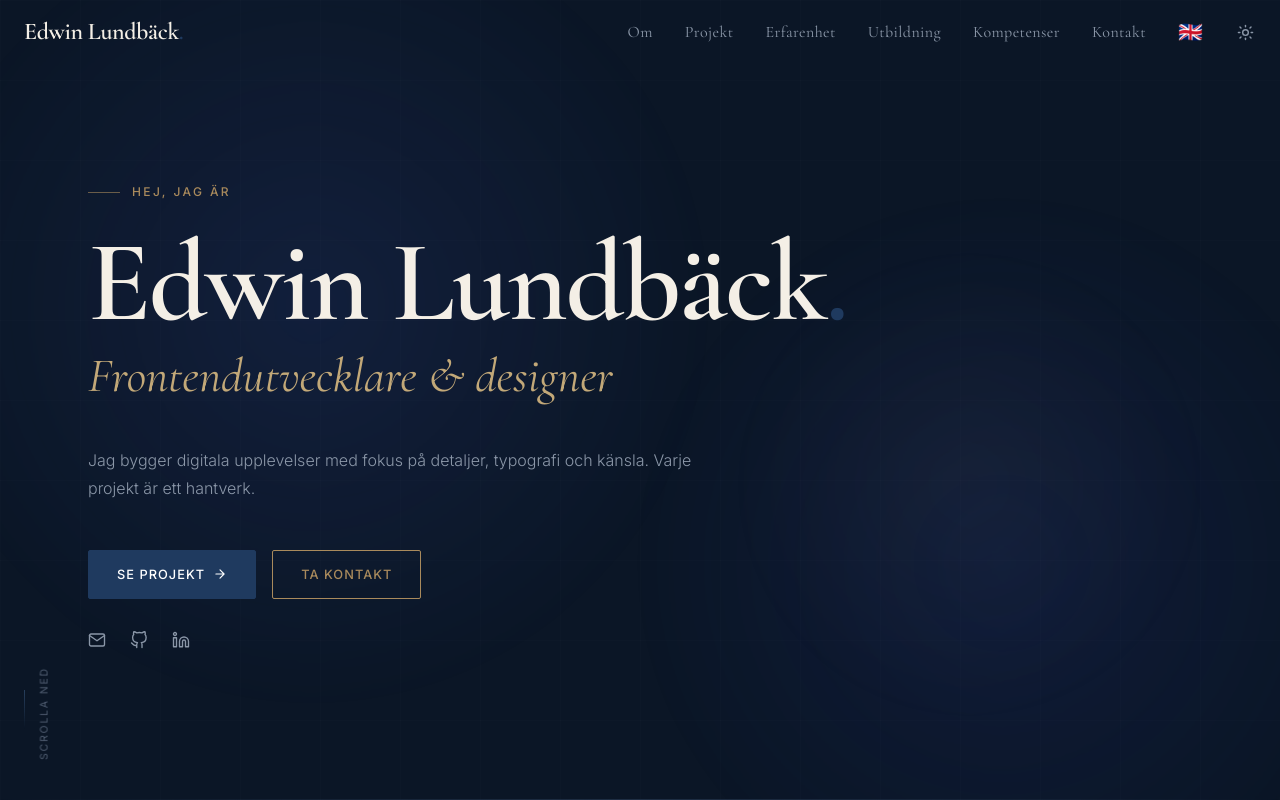
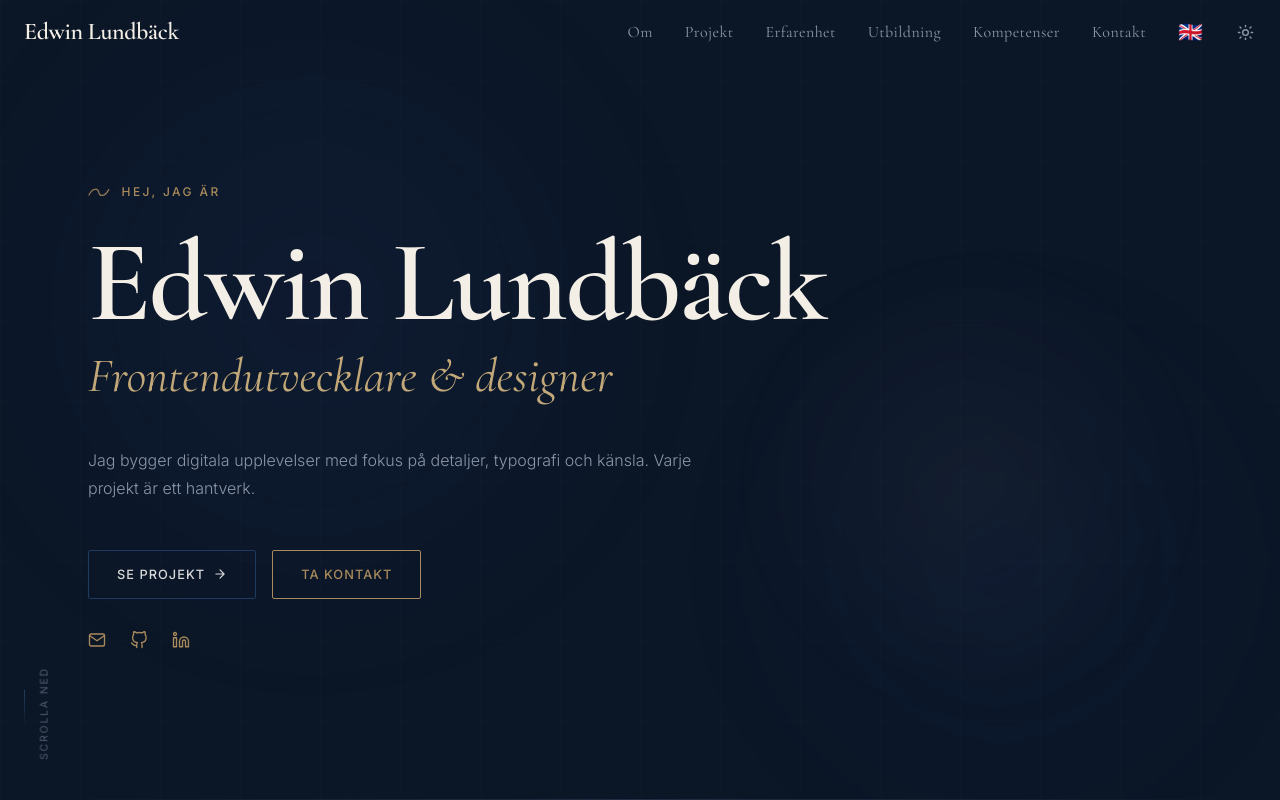
Before and after one commit to edlu2100/Portfolio, a React (Vite) app: page / in a window 1280 px wide. Shown: the top 800 px of the page. Built offline with nearby package versions, Linux system fonts and the light colour scheme; a web font is replaced by a local one.

Commit message:
small designtweeks

```diff
--- a/src/components/Background.tsx
+++ b/src/components/Background.tsx
@@ -27,7 +27,7 @@ export default function Background() {
             maxWidth: '800px',
             maxHeight: '800px',
             borderRadius: '50%',
-            background: 'radial-gradient(ellipse, rgba(79,114,255,0.10) 0%, transparent 68%)',
+            background: 'radial-gradient(ellipse, rgba(79,114,255,0.05) 0%, transparent 68%)',
             filter: 'blur(10px)',
             animation: 'orb1 28s ease-in-out infinite',
           }} />
@@ -42,7 +42,7 @@ export default function Background() {
             maxWidth: '750px',
             maxHeight: '750px',
             borderRadius: '50%',
-            background: 'radial-gradient(ellipse, rgba(44,65,192,0.12) 0%, transparent 68%)',
+            background: 'radial-gradient(ellipse, rgba(44,65,192,0.05) 0%, transparent 60%)',
             filter: 'blur(10px)',
             animation: 'orb2 36s ease-in-out infinite',
           }} />
@@ -57,7 +57,7 @@ export default function Background() {
             maxWidth: '500px',
             maxHeight: '500px',
             borderRadius: '50%',
-            background: 'radial-gradient(ellipse, rgba(217,200,168,0.04) 0%, transparent 68%)',
+            background: 'radial-gradient(ellipse, rgba(217,200,168,0.036) 0%, transparent 68%)',
             filter: 'blur(8px)',
             animation: 'orb3 44s ease-in-out infinite',
           }} />
@@ -85,7 +85,7 @@ export default function Background() {
             maxWidth: '780px',
             maxHeight: '780px',
             borderRadius: '50%',
-            background: 'radial-gradient(ellipse, rgba(196,169,126,0.18) 0%, transparent 68%)',
+            background: 'radial-gradient(ellipse, rgba(196,169,126,0.162) 0%, transparent 68%)',
             filter: 'blur(12px)',
             animation: 'orb1 32s ease-in-out infinite',
           }} />
@@ -100,7 +100,7 @@ export default function Background() {
             maxWidth: '700px',
             maxHeight: '700px',
             borderRadius: '50%',
-            background: 'radial-gradient(ellipse, rgba(58,86,232,0.07) 0%, transparent 68%)',
+            background: 'radial-gradient(ellipse, rgba(58,86,232,0.063) 0%, transparent 68%)',
             filter: 'blur(12px)',
             animation: 'orb2 40s ease-in-out infinite',
           }} />
@@ -115,7 +115,7 @@ export default function Background() {
             maxWidth: '600px',
             maxHeight: '600px',
             borderRadius: '50%',
-            background: 'radial-gradient(ellipse, rgba(138,110,67,0.05) 0%, transparent 68%)',
+            background: 'radial-gradient(ellipse, rgba(138,110,67,0.045) 0%, transparent 68%)',
             filter: 'blur(10px)',
             animation: 'orb3 48s ease-in-out infinite',
           }} />
--- a/src/components/Hero.tsx
+++ b/src/components/Hero.tsx
@@ -85,13 +85,15 @@ export default function Hero() {
             gap: '0.75rem',
           }}
         >
-          <span style={{
-            display: 'inline-block',
-            width: '2rem',
-            height: '1px',
-            backgroundColor: accentColor,
-            opacity: 0.6,
-          }} />
+          <svg width="21.6" height="12.6" viewBox="0 0 24 14" fill="none" aria-hidden="true" style={{ flexShrink: 0, opacity: 0.85 }}>
+            <path
+              d="M1 10 C5 2, 11 2, 12 7 C13 12, 19 12, 23 4"
+              stroke={accentColor}
+              strokeWidth="1.4"
+              strokeLinecap="round"
+              fill="none"
+            />
+          </svg>
           {h.greeting}
         </p>
 
@@ -109,7 +111,7 @@ export default function Hero() {
           }}
         >
           {h.name}
-          <span style={{ color: 'var(--color-primary)' }}>.</span>
+         {/*<span style={{ color: 'var(--color-primary)' }}>.</span>*/}
         </h1>
 
         {/* Roll – kursiv serif */}
@@ -164,8 +166,8 @@ export default function Hero() {
               paddingRight: '1.75rem',
               paddingTop: '0.875rem',
               paddingBottom: '0.875rem',
-              backgroundColor: 'var(--color-primary)',
-              color: '#fff',
+              backgroundColor: theme === 'dark' ? 'transparent' : 'transparent',
+              color: theme === 'dark' ? '#D9D9D9' : 'var(--color-primary)',
               fontFamily: "'Inter', system-ui, sans-serif",
               fontSize: '0.8rem',
               fontWeight: 500,
@@ -173,15 +175,15 @@ export default function Hero() {
               textTransform: 'uppercase',
               textDecoration: 'none',
               borderRadius: '2px',
-              border: '1px solid var(--color-primary)',
+              border: theme === 'dark' ? '1px solid var(--color-primary)' : '1px solid var(--color-primary)',
               transition: 'background-color 0.2s ease, transform 0.2s ease',
             }}
             onMouseEnter={e => {
-              (e.currentTarget as HTMLElement).style.backgroundColor = 'var(--color-primary-dark)'
+              (e.currentTarget as HTMLElement).style.backgroundColor = theme === 'dark' ? 'var(--color-surface-elevated)' : 'var(--color-surface-elevated)'
               ;(e.currentTarget as HTMLElement).style.transform = 'translateY(-1px)'
             }}
             onMouseLeave={e => {
-              (e.currentTarget as HTMLElement).style.backgroundColor = 'var(--color-primary)'
+              (e.currentTarget as HTMLElement).style.backgroundColor = theme === 'dark' ? 'transparent' : 'transparent'
               ;(e.currentTarget as HTMLElement).style.transform = 'translateY(0)'
             }}
           >
@@ -213,12 +215,15 @@ export default function Hero() {
               transition: 'border-color 0.2s ease, color 0.2s ease, transform 0.2s ease',
             }}
             onMouseEnter={e => {
-              (e.currentTarget as HTMLElement).style.borderColor = accentColor
+              (e.currentTarget as HTMLElement).style.borderColor = accentColor;
+              (e.currentTarget as HTMLElement).style.backgroundColor = theme === 'dark' ? 'var(--color-surface-elevated)' : 'var(--color-surface-elevated)'
               ;(e.currentTarget as HTMLElement).style.transform = 'translateY(-1px)'
             }}
             onMouseLeave={e => {
               (e.currentTarget as HTMLElement).style.borderColor = `${accentColor}66`
-              ;(e.currentTarget as HTMLElement).style.transform = 'translateY(0)'
+              ;(e.currentTarget as HTMLElement).style.transform = 'translateY(0)';
+              (e.currentTarget as HTMLElement).style.backgroundColor = theme === 'dark' ? 'transparent' : ''
+
             }}
           >
             {h.contact}
@@ -232,6 +237,7 @@ export default function Hero() {
           alignItems: 'center',
           gap: '1.5rem',
           marginTop: '2rem',
+
         }}>
           {[
             {
@@ -256,13 +262,13 @@ export default function Hero() {
               target={href.startsWith('mailto') ? undefined : '_blank'}
               rel={href.startsWith('mailto') ? undefined : 'noopener noreferrer'}
               aria-label={label}
-              style={{ color: 'var(--color-text-muted)', transition: 'color 0.2s ease, transform 0.2s ease', display: 'flex' }}
+              style={{ color: accentColor, transition: 'color 0.2s ease, transform 0.2s ease', display: 'flex' }}
               onMouseEnter={e => {
-                (e.currentTarget as HTMLElement).style.color = accentColor
+                (e.currentTarget as HTMLElement).style.color = theme === 'dark' ? 'var(--color-primary)' : 'var(--color-accent-warm)'
                 ;(e.currentTarget as HTMLElement).style.transform = 'translateY(-2px)'
               }}
               onMouseLeave={e => {
-                (e.currentTarget as HTMLElement).style.color = 'var(--color-text-muted)'
+                (e.currentTarget as HTMLElement).style.color = accentColor
                 ;(e.currentTarget as HTMLElement).style.transform = 'translateY(0)'
               }}
             >
--- a/src/components/Navbar.tsx
+++ b/src/components/Navbar.tsx
@@ -48,7 +48,7 @@ export default function Navbar() {
           {/* Logo */}
           <a href="#" className="relative font-bold tracking-tight group flex">
             <p className="text-text group-hover:text-primary-light transition-colors duration-300 text-2xl">Edwin Lundbäck</p>
-            <p className="text-primary text-2xl">.</p>
+            {/*<p className="text-primary text-2xl">.</p>*/ }
             <span className="absolute -bottom-1 left-0 w-0 h-px bg-primary-light group-hover:w-full transition-all duration-300" />
           </a>
 
--- a/src/components/Projects.tsx
+++ b/src/components/Projects.tsx
@@ -1,5 +1,6 @@
 import { useState } from 'react'
 import { useLanguage } from '../context/LanguageContext'
+import { useTheme } from '../context/ThemeContext'
 import SectionHeader from './ui/SectionHeader'
 import ProjectCard from './projects/ProjectCard'
 import ProjectModal from './projects/ProjectModal'
@@ -7,8 +8,10 @@ import type { Project } from './projects/types'
 
 export default function Projects() {
   const { t } = useLanguage()
+  const { theme } = useTheme()
   const p = t.projects
   const [active, setActive] = useState<Project | null>(null)
+  const color = theme === 'dark' ? 'var(--color-accent-warm)' : 'var(--color-primary)'
 
   return (
     <>
@@ -29,6 +32,7 @@ export default function Projects() {
                 key={project.id}
                 project={project}
                 index={index}
+                color={color}
                 onClick={() => setActive(project)}
               />
             ))}
```
